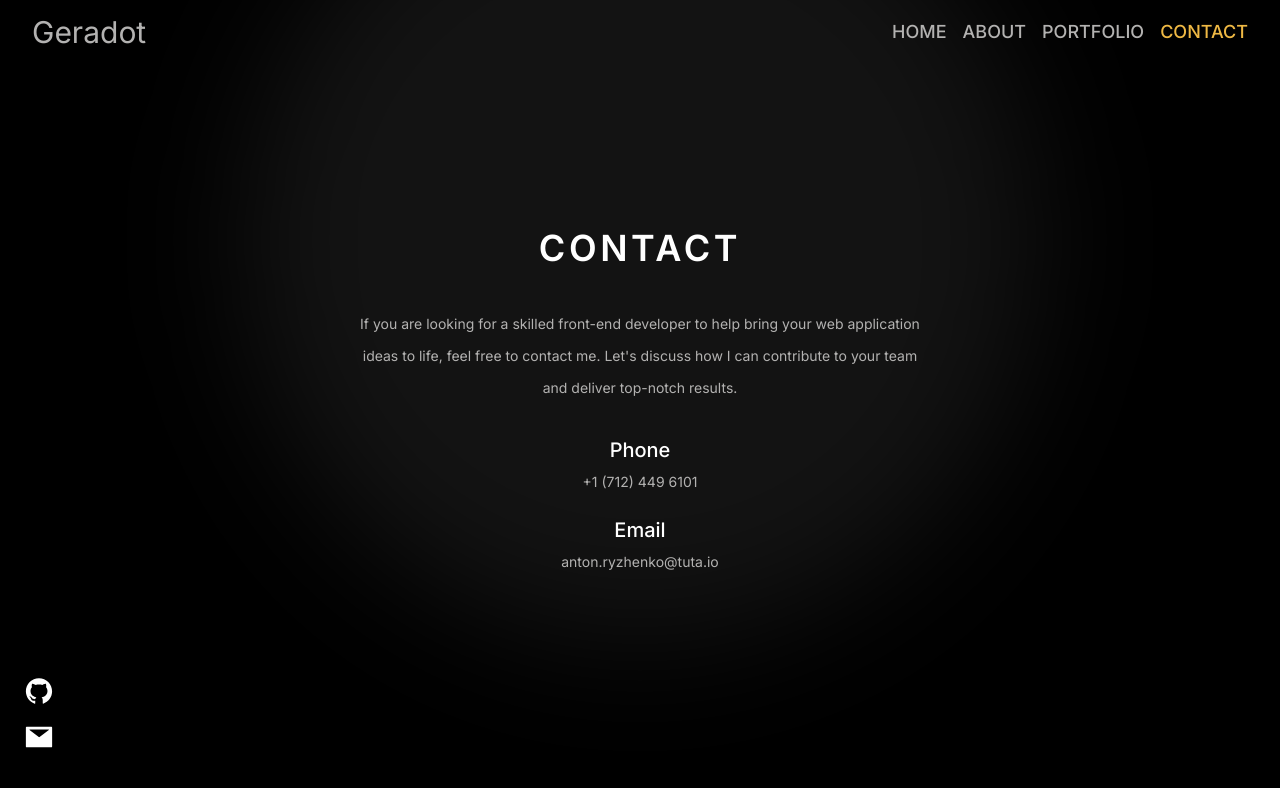
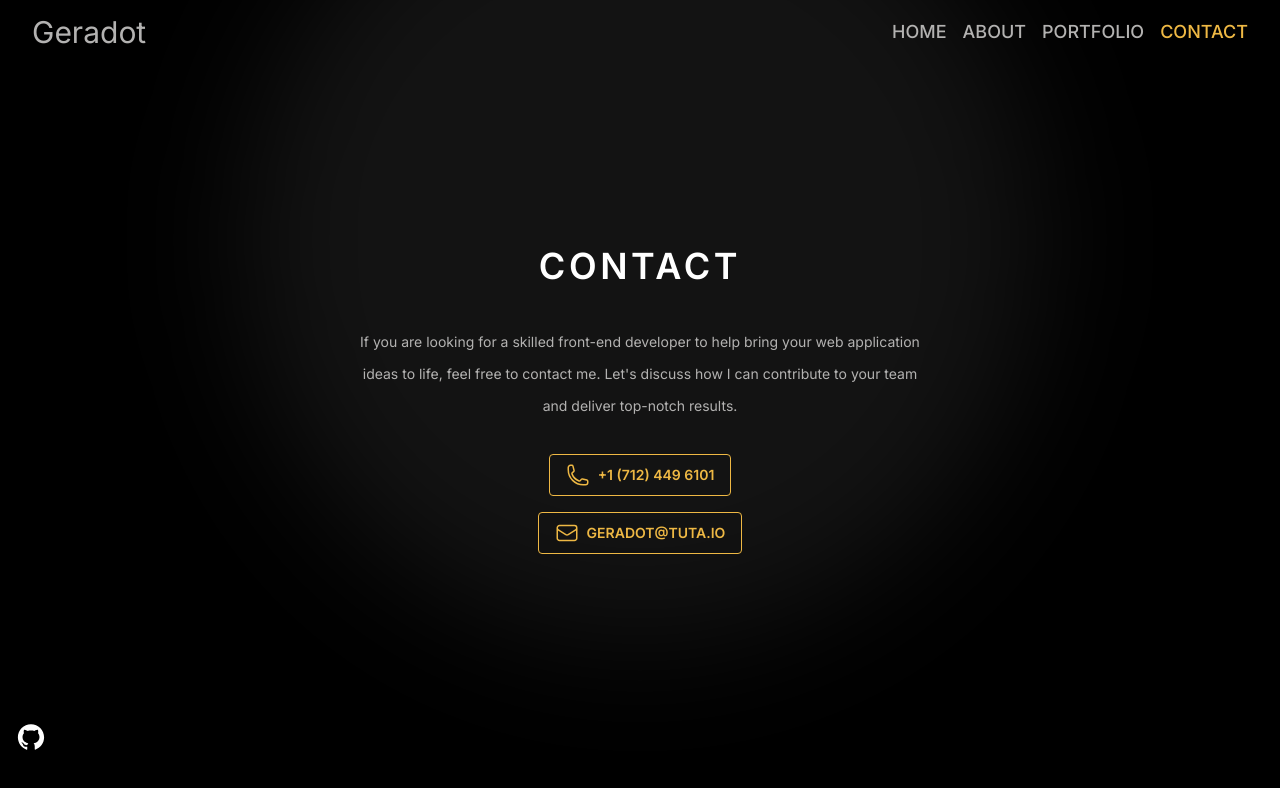
Before and after one commit to Geradot/portfolio, a Next.js app: page /contact in a window 1280 px wide. Shown: the top 788 px of the page. Built offline with nearby package versions, Linux system fonts and the light colour scheme.

Commit message:
Мелкие изменения

```diff
--- a/components/html/navbar/Navbar.tsx
+++ b/components/html/navbar/Navbar.tsx
@@ -73,7 +73,7 @@ export default function Navbar() {
               <Link
                 href={navLink.path}
                 key={navLink.path}
-                className={`text-lg uppercase Text-Shadow font-medium ${isActive(
+                className={`transition-all duration-300 text-lg uppercase Text-Shadow font-medium ${isActive(
                   navLink.path
                 )}`}
               >
--- a/components/social-buttons/SocialButtons.tsx
+++ b/components/social-buttons/SocialButtons.tsx
@@ -13,9 +13,6 @@ export default function SocialButtons({className}: Props) {
       <Link href="https://github.com/Geradot" target="_blank">
         <AiFillGithub className={socialClassNames} />
       </Link>
-      <Link href="mailto:anton.ryzhenko@tuta.io">
-        <AiFillMail className={socialClassNames} />
-      </Link>
     </div>
   );
 }
--- a/components/wrapper/Wrapper.tsx
+++ b/components/wrapper/Wrapper.tsx
@@ -14,7 +14,7 @@ export default function Wrapper({
       bg-Blur rounded-full blur-3xl"
       ></div>
       <>{children}</>
-      <SocialButtons className="fixed bottom-12 hidden left-6 md:flex item-center flex-col gap-4 " />
+      <SocialButtons className="fixed bottom-12 hidden left-4 md:flex item-center flex-col gap-4 " />
     </section>
   );
 }
--- a/pages/about.tsx
+++ b/pages/about.tsx
@@ -24,35 +24,43 @@ export default function About() {
             }}
           />
           <div className="lg:w-1/2 lg:ml-8 max-w-md md:max-w-xl">
-            <div className="uppercase font-semibold text-sm text-WhiteGray">
-              Introduction
+            <div className="uppercase text-start lg:text-start font-semibold text-sm text-WhiteGray">
+               Anton «Geradot» Ryzhenko
             </div>
-            <h1 className="font-semibold text-3xl mt-8 text-WhiteGray uppercase">
+            <h1 className="text-start lg:text-start font-semibold text-2xl lg:text-3xl mt-8 text-WhiteGray uppercase">
               Front-end developer
             </h1>
             <p className="text-WhiteGray text-sm mt-8 leading-7">
-              I am a passionate front-end developer with an equal focus on
-              usability and attractiveness of websites. Excited to collaborate
-              on new projects!
+              I am a passionate front-end developer
+              with an equal focus on usability and attractiveness of websites.
+              Excited to collaborate on new projects!
             </p>
-            <div className="flex gap-8 mt-8">
-              <Link
-                href="/contact"
-                className="text-Orange font-semibold text-sm uppercase hover:underline"
-              >
-                Contact Me
-              </Link>
+            <div className="about__buttons flex gap-8 mt-8">
               <a
                 href="/pdf/Ryzhenko_resume.pdf"
                 download
-                className="text-Orange font-semibold text-sm uppercase hover:underline"
+                className="flex gap-1"
               >
+                <svg
+                  xmlns="http://www.w3.org/2000/svg"
+                  fill="none"
+                  viewBox="0 0 24 24"
+                  strokeWidth={1.5}
+                  stroke="currentColor"
+                  className="w-5 h-5"
+                >
+                  <path
+                    strokeLinecap="round"
+                    strokeLinejoin="round"
+                    d="M3 16.5v2.25A2.25 2.25 0 005.25 21h13.5A2.25 2.25 0 0021 18.75V16.5M16.5 12L12 16.5m0 0L7.5 12m4.5 4.5V3"
+                  />
+                </svg>
                 Resume
               </a>
             </div>
           </div>
         </div>
-        <Skills skills={skills}/>
+        <Skills skills={skills} />
       </Wrapper>
     </>
   );
--- a/pages/contact.tsx
+++ b/pages/contact.tsx
@@ -1,6 +1,8 @@
 import Head from 'next/head';
 import Wrapper from '@/components/wrapper/Wrapper';
 import { contacts } from '@/Data/Data';
+import Link from 'next/link';
+import { AiFillMail } from 'react-icons/ai';
 
 export default function Contact() {
   return (
@@ -20,13 +22,41 @@ export default function Contact() {
             Let&apos;s discuss how I can contribute to your team and deliver
             top-notch results.
           </p>
-          <div>
-            {contacts.map(contact => (
-              <div key={contact.id} className="mt-6">
-                <div className="text-xl font-medium mb-2">{contact.title}</div>
-                <div className="text-sm text-WhiteGray">{contact.text}</div>
-              </div>
-            ))}
+          <div className="contacts flex flex-col items-center text-WhiteGray gap-4">
+            <a href="tel:+17124496101">
+              <svg
+                xmlns="http://www.w3.org/2000/svg"
+                fill="none"
+                viewBox="0 0 24 24"
+                strokeWidth={1.5}
+                stroke="currentColor"
+                className="w-6 h-6"
+              >
+                <path
+                  strokeLinecap="round"
+                  strokeLinejoin="round"
+                  d="M2.25 6.75c0 8.284 6.716 15 15 15h2.25a2.25 2.25 0 002.25-2.25v-1.372c0-.516-.351-.966-.852-1.091l-4.423-1.106c-.44-.11-.902.055-1.173.417l-.97 1.293c-.282.376-.769.542-1.21.38a12.035 12.035 0 01-7.143-7.143c-.162-.441.004-.928.38-1.21l1.293-.97c.363-.271.527-.734.417-1.173L6.963 3.102a1.125 1.125 0 00-1.091-.852H4.5A2.25 2.25 0 002.25 4.5v2.25z"
+                />
+              </svg>
+              <span>+1&nbsp;(712)&nbsp;449&nbsp;6101</span>
+            </a>
+            <a href="mailto:geradot@tuta.io">
+              <svg
+                xmlns="http://www.w3.org/2000/svg"
+                fill="none"
+                viewBox="0 0 24 24"
+                strokeWidth={1.5}
+                stroke="currentColor"
+                className="w-6 h-6"
+              >
+                <path
+                  strokeLinecap="round"
+                  strokeLinejoin="round"
+                  d="M21.75 6.75v10.5a2.25 2.25 0 01-2.25 2.25h-15a2.25 2.25 0 01-2.25-2.25V6.75m19.5 0A2.25 2.25 0 0019.5 4.5h-15a2.25 2.25 0 00-2.25 2.25m19.5 0v.243a2.25 2.25 0 01-1.07 1.916l-7.5 4.615a2.25 2.25 0 01-2.36 0L3.32 8.91a2.25 2.25 0 01-1.07-1.916V6.75"
+                />
+              </svg>
+              <span>geradot@tuta.io</span>
+            </a>
           </div>
         </div>
       </Wrapper>
--- a/pages/portfolio.tsx
+++ b/pages/portfolio.tsx
@@ -13,11 +13,8 @@ export default function Portfolio() {
 
       <Wrapper>
         <div className="flex flex-col pt-40 items-center">
-          <div className="uppercase font-semibold text-sm text-WhiteGray">
-            Portfolio
-          </div>
-          <h1 className="font-semibold text-3xl mt-8 text-WhiteGray uppercase">
-            My Masterpiece Collections
+          <h1 className="font-semibold text-3xl text-WhiteGray uppercase">
+            My Work Collections
           </h1>
           <p className="text-WhiteGray text-sm mt-8 leading-7">
             I specialize in developing custom web applications that cater to
--- a/styles/globals.css
+++ b/styles/globals.css
@@ -21,3 +21,13 @@
 .Text-Shadow:hover {
   text-shadow: 0 0 20px #eeb844, 0 0 20px #eeb844, 0 0 20px #eeb844;
 }
+
+
+.contacts > a,
+.about__buttons > * {
+  @apply flex gap-2 border rounded border-Orange py-2 px-4 text-Orange font-semibold text-sm uppercase hover:bg-Orange hover:text-Black transition-colors duration-300
+}
+
+.contacts > a > span {
+  @apply my-auto
+}
```
